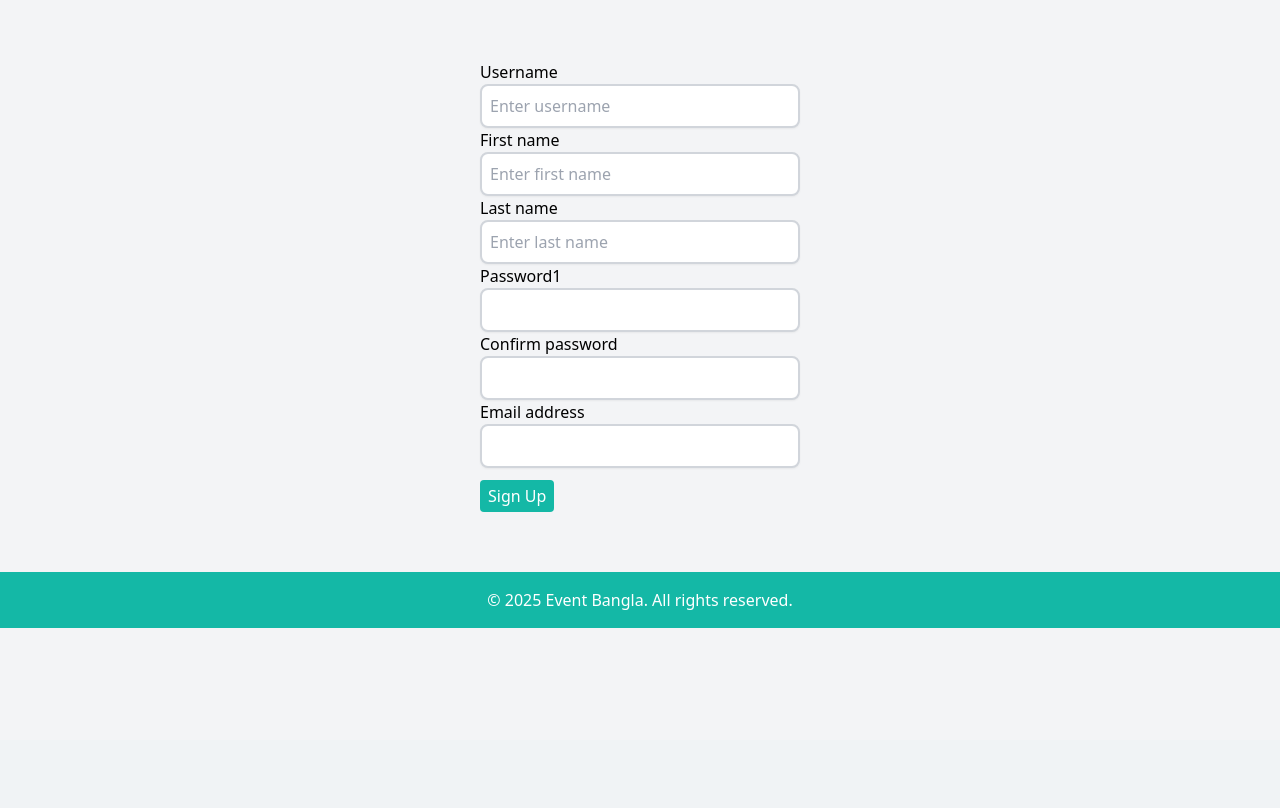
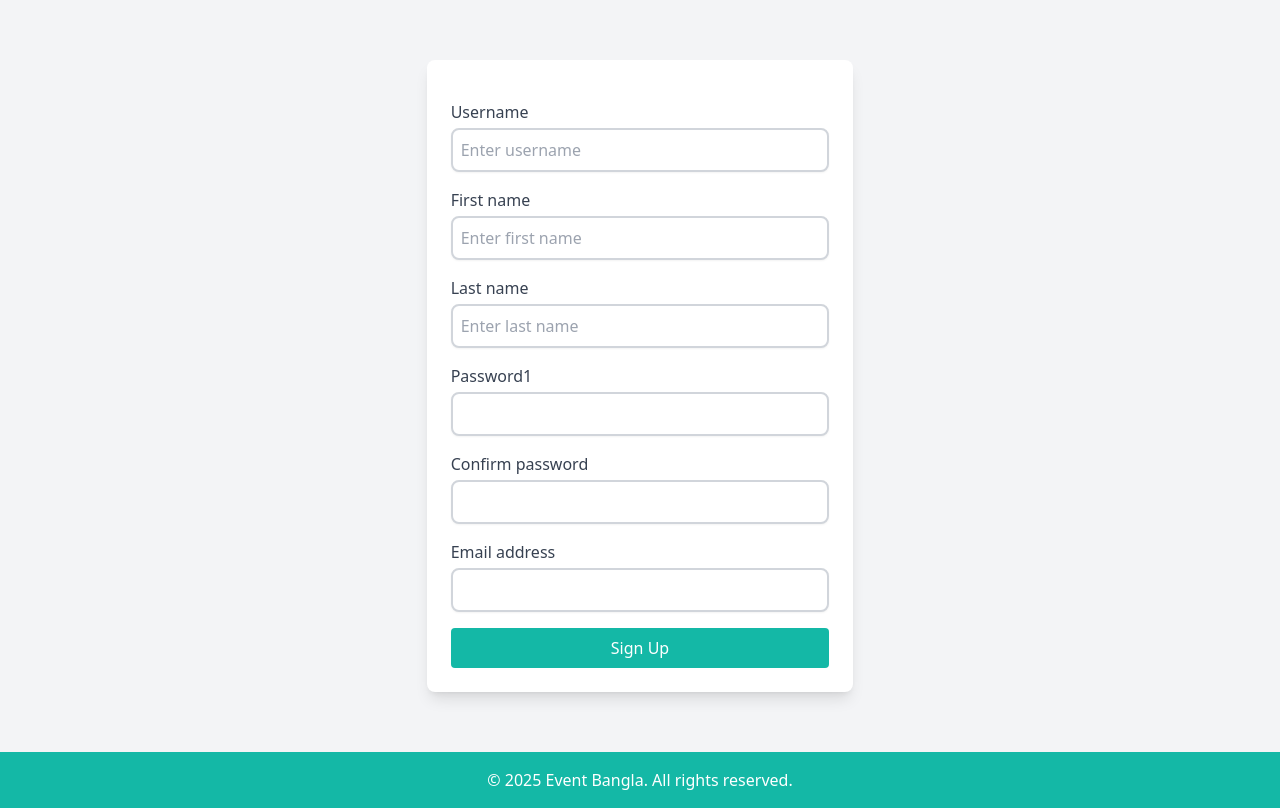
Before and after one commit to mmahmudul7/Event-Bangla, a Django app: page /users/sign-up/ in a window 1280 px wide. Shown: the part 60-868 px from the top of the page. Before the commit the page ends 688 px from the top, so only its background shows below. Run offline with Django 5.2, Linux system fonts and the light colour scheme; some libraries are stand-ins or nearby versions.

Commit message:
form style and Role choice added in models

```diff
--- a/events/templates/events/event_form.html
+++ b/events/templates/events/event_form.html
@@ -1,7 +1,7 @@
 {% extends 'base.html' %}
 
 {% block content %}
-<div class="container mx-auto p-6 bg-gray-100 shadow-lg rounded-lg max-w-3xl">
+<div class="container mx-auto w-3/5 mx-w-md my-9 bg-white p-6 rounded-lg shadow-lg">
     <h1 class="text-3xl font-semibold mb-6 text-blue-950">{{ form.instance.id|yesno:"Update Event,Create Event" }}</h1>
 
     <!-- Display success message -->
@@ -23,7 +23,7 @@
 
         {% for field in form %}
         <div class="mb-5">
-            <label for="{{ field.id_for_label }}" class="block text-sm font-medium text-blue-950">{{ field.label }}</label>
+            <label for="{{ field.id_for_label }}" class="block font-medium text-gray-700 mb-1">{{ field.label }}</label>
             <div class="mt-1">
                 {{ field }}
             </div>
@@ -31,7 +31,7 @@
             <p class="text-xs text-gray-500 mt-1">{{ field.help_text }}</p>
             {% endif %}
             {% if field.errors %}
-            <p class="text-sm text-red-500 mt-1">{{ field.errors|join:", " }}</p>
+            <p class="bg-red-100 text-red-600 p-2 rounded mb-4">{{ field.errors|join:", " }}</p>
             {% endif %}
         </div>
         {% endfor %}
--- a/events/views.py
+++ b/events/views.py
@@ -37,7 +37,7 @@ def event_list(request):
     }
     return render(request, 'events/event_list.html', context)
 
-# @login_required
+@login_required
 def event_detail(request, id):
     event = get_object_or_404(Event, id=id)
     return render(request, 'events/event_detail.html', {'event': event})
--- a/users/templates/registration/register.html
+++ b/users/templates/registration/register.html
@@ -1,28 +1,34 @@
 {% extends "base.html" %}
 {% block content %}
-    <div class="mx-auto w-1/4 my-9">
+    <div class="mx-auto w-1/3 mx-w-md my-9 bg-white p-6 rounded-lg shadow-lg">
         {% if form.non_field_errors %}
-            {% for error in form.non_field_errors %}
-                {{ error }}
-            {% endfor %}
+            <div class="bg-red-100 text-red-600 p-2 rounded mb-4">
+                {% for error in form.non_field_errors %}
+                    <p>{{ error }}</p>
+                {% endfor %}
+            </div>
         {% endif %}
-        <form action="" method="POST">
+
+        <form action="" method="POST" class="space-y-4">
             {% csrf_token %}
             {% for field in form %}
-               <p>
-                    <label for="{{ field.id_for_label }}"> {{field.label}} </label>
+                <div>
+                    <label for="{{ field.id_for_label }}" class="block font-medium text-gray-700 mb-1">
+                        {{ field.label }}
+                    </label>
                     {{ field }}
 
                     {% if field.errors %}
-                            <ul>
-                                {% for error in field.errors %}
-                                <li>{{error}}</li>
-                                {% endfor %}
-                            </ul>
+                        <ul class="mt-1 text-sm text-red-500">
+                            {% for error in field.errors %}
+                                <li>{{ error }}</li>
+                            {% endfor %}
+                        </ul>
                     {% endif %}
-               </p>
+                </div>
             {% endfor %}
-            <button type="submit" class='bg-teal-500 px-2 py-1 rounded text-white mt-3 hover:bg-teal-600 transition duration-300'>Sign Up</button>
+
+            <button type="submit" class="w-full bg-teal-500 hover:bg-teal-600 px-4 py-2 rounded text-white mt-3 transition duration-300">Sign Up</button>
         </form>
     </div>
 {% endblock content %}
```
Also changed, not shown: events/models.py (+17 -1 lines), users/templates/registration/login.html (+4 -4 lines).
